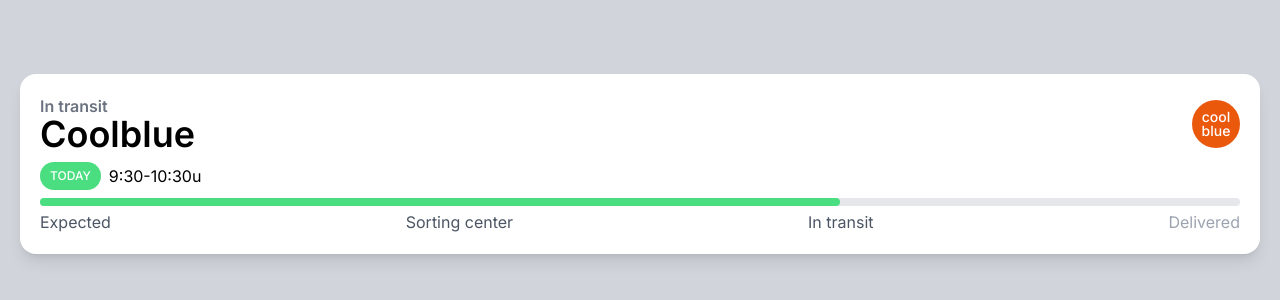
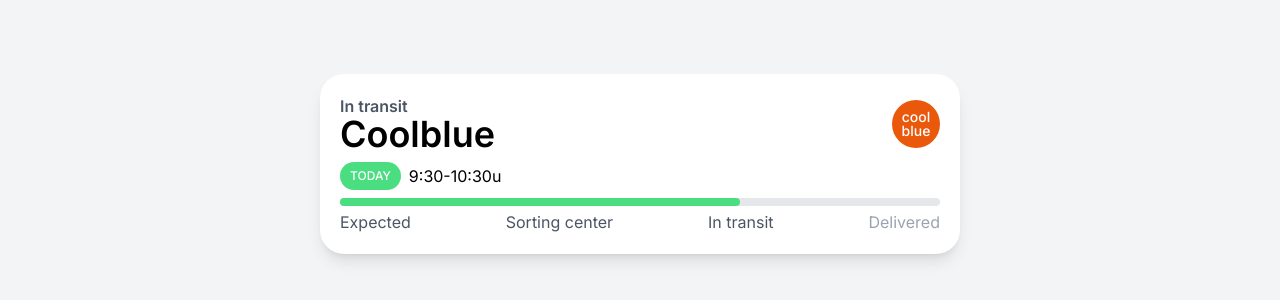
Before and after one commit to psoyeongg/carrot-market, a Next.js app: page / in a window 1280 px wide. Shown: the part 236-536 px from the top of the page. Built offline with nearby package versions, Linux system fonts and the light colour scheme.

Commit message:
Modifiers

```diff
--- a/app/page.tsx
+++ b/app/page.tsx
@@ -1,29 +1,29 @@
 export default function Home() {
   return (
-    <main className="bg-gray-300 h-screen flex items-center justify-center p-5">
-      <div className="bg-white shadow-lg p-5 rounded-2xl w-full">
+    <main className="bg-gray-100 h-screen flex items-center justify-center p-5 w-full dark:bg-gray-700">
+      <div className="bg-white shadow-lg p-5 rounded-3xl w-full max-w-screen-sm dark:bg-gray-500">
         <div className="flex justify-between items-center">
           <div className="flex flex-col">
-            <span className="text-gray-500 font-semibold -mb-1">In transit</span>
-            <span className="text-4xl font-semibold">Coolblue</span>
+            <span className="text-gray-600 font-semibold -mb-1 dark:text-gray-300">In transit</span>
+            <span className="text-4xl font-semibold dark:text-white">Coolblue</span>
           </div>
           <div className="bg-orange-600 size-12 rounded-full text-white flex justify-center items-center break-all font-medium text-sm text-center">
             <span className="leading-none">cool<br />blue</span>
           </div>
         </div>
         <div className="my-2 flex items-center gap-2">
-          <span className="bg-green-400 text-white px-2.5 py-1.5 text-xs font-medium rounded-full">TODAY</span>
-          <span>9:30-10:30u</span>
+          <span className="bg-green-400 text-white px-2.5 py-1.5 text-xs font-medium rounded-full hover:bg-green-600 hover:scale-125">TODAY</span>
+          <span className="dark:text-gray-100">9:30-10:30u</span>
         </div>
         <div className="relative">
           <div className="bg-gray-200 rounded-full w-full h-2 absolute" />
           <div className="bg-green-400 rounded-full w-2/3 h-2 absolute" />
         </div>
-        <div className="flex justify-between items-center mt-5 text-gray-600">
+        <div className="flex justify-between items-center mt-5 text-gray-600 dark:text-gray-300">
           <span>Expected</span>
           <span>Sorting center</span>
           <span>In transit</span>
-          <span className="text-gray-400">Delivered</span>
+          <span className="text-gray-400 dark:text-gray-500">Delivered</span>
         </div>
       </div>
     </main>
```
